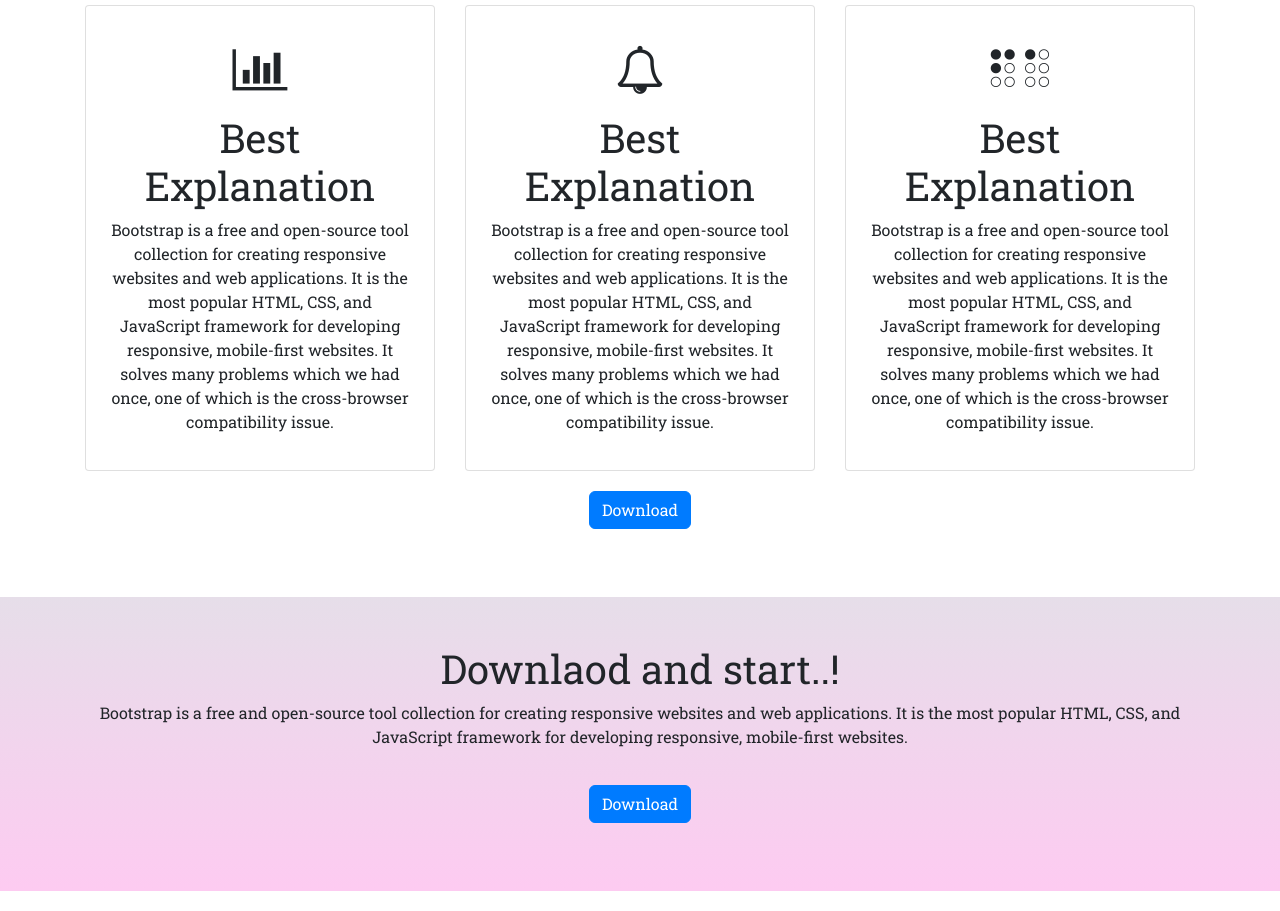
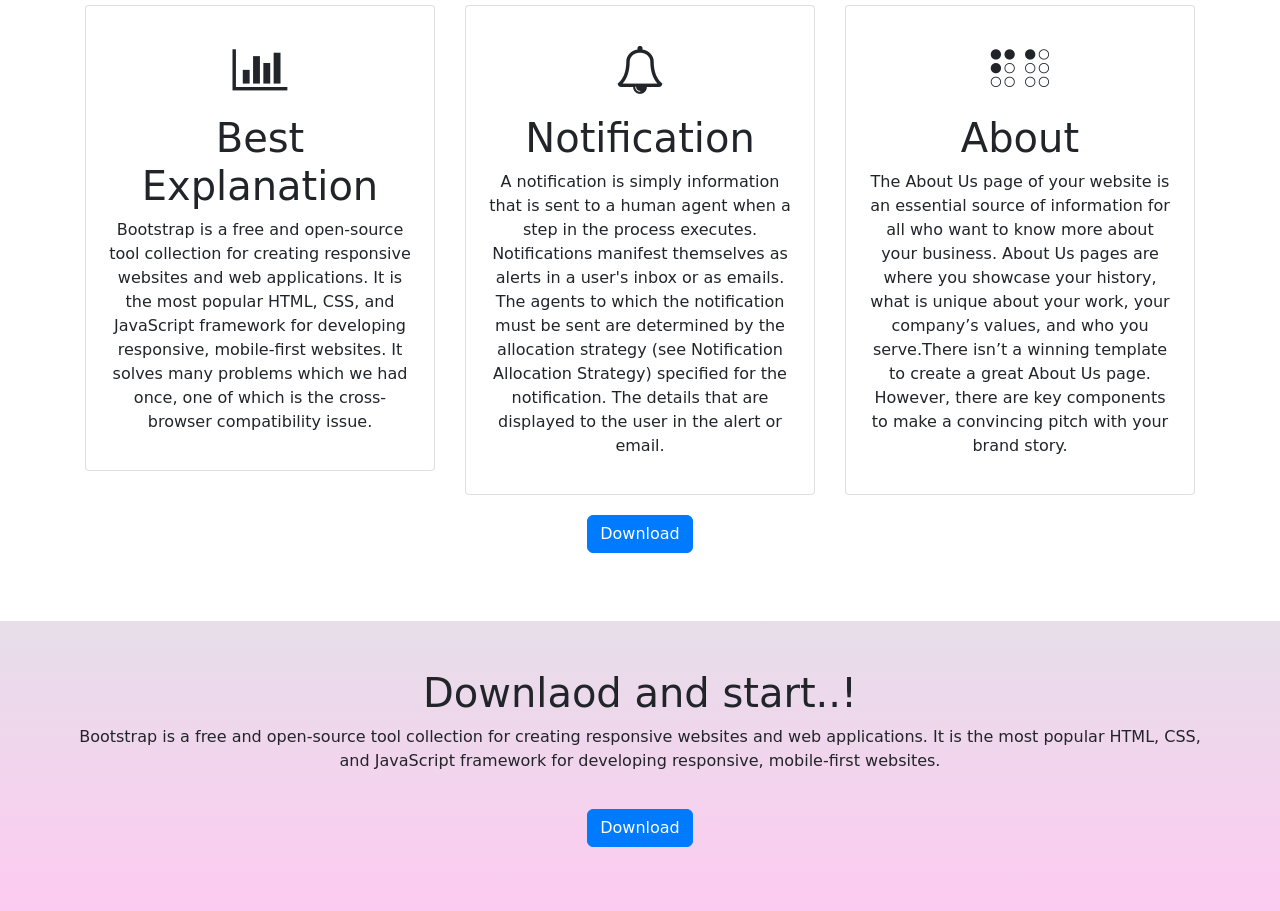
Before and after one commit to dev-pradeep1999/New-learning-template-website, a plain HTML site: page template/index.html in a window 1280 px wide. Shown: the part 1193-2104 px from the top of the page. Drawn offline with nearby package versions, Linux system fonts and the light colour scheme; a web font is replaced by a local one.

Commit message:
3rd commit

```diff
--- a/template/css/style.css
+++ b/template/css/style.css
@@ -1,6 +1,11 @@
+/* #html {
+    scroll-behavior: smooth;
+
+} */
+
 body {
     font-family: 'Arima', cursive;
-    font-family: 'Roboto Slab', serif;
+    /* font-family: 'Roboto Slab', serif; */
 }
 
 .header {
@@ -36,3 +41,8 @@ body {
 .download {
     background-image: linear-gradient(to top, #fdcbf1 0%, #fdcbf1 1%, #e6dee9 100%);
 }
+
+
+/* html {
+    scroll-behavior: smooth;
+} */
--- a/template/index.html
+++ b/template/index.html
@@ -31,21 +31,21 @@
             <div class="collapse navbar-collapse" id="navbarSupportedContent">
                 <ul class="navbar-nav ml-auto">
                     <li class="nav-item active">
-                        <a class="nav-link" href="#">Home <span class="sr-only">(current)</span></a
+                        <a class="nav-link" href="#welcome">Home <span class="sr-only">(current)</span></a
               >
             </li>
             <li class="nav-item active">
-              <a class="nav-link" href="#"
+              <a class="nav-link scrollto active" href="#about-our services"
                 >About <span class="sr-only">(current)</span></a
               >
             </li>
             <li class="nav-item active">
-              <a class="nav-link" href="#"
+              <a class="nav-link" href="#download"
                 >Servies<span class="sr-only">(current)</span></a
               >
             </li>
             <li class="nav-item active">
-              <a class="nav-link" href="#"
+              <a class="nav-link" href="#important_link"
                 >Contact Us<span class="sr-only">(current)</span></a
               >
             </li>
@@ -59,7 +59,7 @@
     <!-- header section -->
 
     <header class="header">
-      <div class="container h-100">
+      <div class="container h-100" id="welcome">
         <div class="row h-100 align-items-center">
           <div class="col-md-12 text-center">
             <!-- <img src="images/img1.webp" alt="desktop image"> -->
@@ -99,8 +99,8 @@
 
     <!-- start of services section -->
 
-    <section class="services">
-      <div class="container text-center py-5">
+    <section class="services about_section" id="about-our services">
+      <div class="container text-center py-5 ">
         <h1>About Our Servies</h1>
         <div class="row">
           <div class="col-md-4">
@@ -122,17 +122,14 @@
           </div>
           <div class="col-md-4">
             <!-- second col -->
-            <div class="card">
+            <div class="card" id="notification">
               <div class="card-body">
                 <i class="fa fa-bell-o fa-3x myicon"></i>
-                <h1>Best Explanation</h1>
+                <h1>Notification</h1>
                 <p>
-                  Bootstrap is a free and open-source tool collection for
-                  creating responsive websites and web applications. It is the
-                  most popular HTML, CSS, and JavaScript framework for
-                  developing responsive, mobile-first websites. It solves many
-                  problems which we had once, one of which is the cross-browser
-                  compatibility issue.
+                  A notification is simply information that is sent to a human agent when a step in the process executes. Notifications manifest themselves as alerts in a user's inbox or as emails.
+
+                  The agents to which the notification must be sent are determined by the allocation strategy (see Notification Allocation Strategy) specified for the notification. The details that are displayed to the user in the alert or email.
                 </p>
               </div>
             </div>
@@ -143,14 +140,11 @@
               <div class="card-body">
                 <i class="fa fa-braille fa-3x myicon"></i>
 
-                <h1>Best Explanation</h1>
+                <h1>About</h1>
                 <p>
-                  Bootstrap is a free and open-source tool collection for
-                  creating responsive websites and web applications. It is the
-                  most popular HTML, CSS, and JavaScript framework for
-                  developing responsive, mobile-first websites. It solves many
-                  problems which we had once, one of which is the cross-browser
-                  compatibility issue.
+                  The About Us page of your website is an essential source of information for all who want to know more about your business.
+
+About Us pages are where you showcase your history, what is unique about your work, your company’s values, and who you serve.There isn’t a winning template to create a great About Us page. However, there are key components to make a convincing pitch with your brand story.
                 </p>
               </div>
             </div>
@@ -162,7 +156,7 @@
     <!-- end of services section -->
 
     <!-- start download section -->
-    <section class="download">
+    <section class="download" id="download">
       <div class="container text-center py-5">
         <h1>Downlaod and start..!</h1>
         <div class="row">
@@ -197,10 +191,9 @@
     <!-- end contact section -->
 
     <!-- start link section -->
-    <section class="message py-5">
+    <section class="message py-5" id="important_link">
       <div class="container text-center">
         <h1>Important Links</h1>
-
 
         <div class="container">
           <div class="row">
@@ -221,10 +214,7 @@
               <p>Instagram</p>
 
               <p>Google</p>
-
-
             </div>
-
           </div>
           <button class="btn btn-primary">Thanks</button>
         </div>
@@ -232,27 +222,33 @@
     </section>
     <!-- end link section -->
 
-
     <!-- start footer section -->
-    <section class="footer  bg-dark">
+    <section class="footer bg-dark">
       <div class="container py-5 text-white text-center">
         <p>© 2022 Copyright: www.technosoft.com</p>
-
       </div>
-
     </section>
-
-
 
     <!-- end footer section -->
     <!-- end of coding area -->
 
     <!-- Optional JavaScript -->
     <!-- jQuery first, then Popper.js, then Bootstrap JS -->
-            <script src="https://code.jquery.com/jquery-3.2.1.slim.min.js" integrity="sha384-KJ3o2DKtIkvYIK3UENzmM7KCkRr/rE9/Qpg6aAZGJwFDMVNA/GpGFF93hXpG5KkN" crossorigin="anonymous"></script>
-            <script src="https://cdn.jsdelivr.net/npm/popper.js@1.12.9/dist/umd/popper.min.js" integrity="sha384-ApNbgh9B+Y1QKtv3Rn7W3mgPxhU9K/ScQsAP7hUibX39j7fakFPskvXusvfa0b4Q" crossorigin="anonymous"></script>
-            <script src="https://cdn.jsdelivr.net/npm/bootstrap@4.0.0/dist/js/bootstrap.min.js" integrity="sha384-JZR6Spejh4U02d8jOt6vLEHfe/JQGiRRSQQxSfFWpi1MquVdAyjUar5+76PVCmYl" crossorigin="anonymous"></script>
+    <script
+      src="https://code.jquery.com/jquery-3.2.1.slim.min.js"
+      integrity="sha384-KJ3o2DKtIkvYIK3UENzmM7KCkRr/rE9/Qpg6aAZGJwFDMVNA/GpGFF93hXpG5KkN"
+      crossorigin="anonymous"
+    ></script>
+    <script
+      src="https://cdn.jsdelivr.net/npm/popper.js@1.12.9/dist/umd/popper.min.js"
+      integrity="sha384-ApNbgh9B+Y1QKtv3Rn7W3mgPxhU9K/ScQsAP7hUibX39j7fakFPskvXusvfa0b4Q"
+      crossorigin="anonymous"
+    ></script>
+    <script
+      src="https://cdn.jsdelivr.net/npm/bootstrap@4.0.0/dist/js/bootstrap.min.js"
+      integrity="sha384-JZR6Spejh4U02d8jOt6vLEHfe/JQGiRRSQQxSfFWpi1MquVdAyjUar5+76PVCmYl"
+      crossorigin="anonymous"
+    ></script>
     <script src="js/learn.js"></script>
   </body>
-
 </html>
```
Lines whose indentation alone changed are shown as unchanged.
